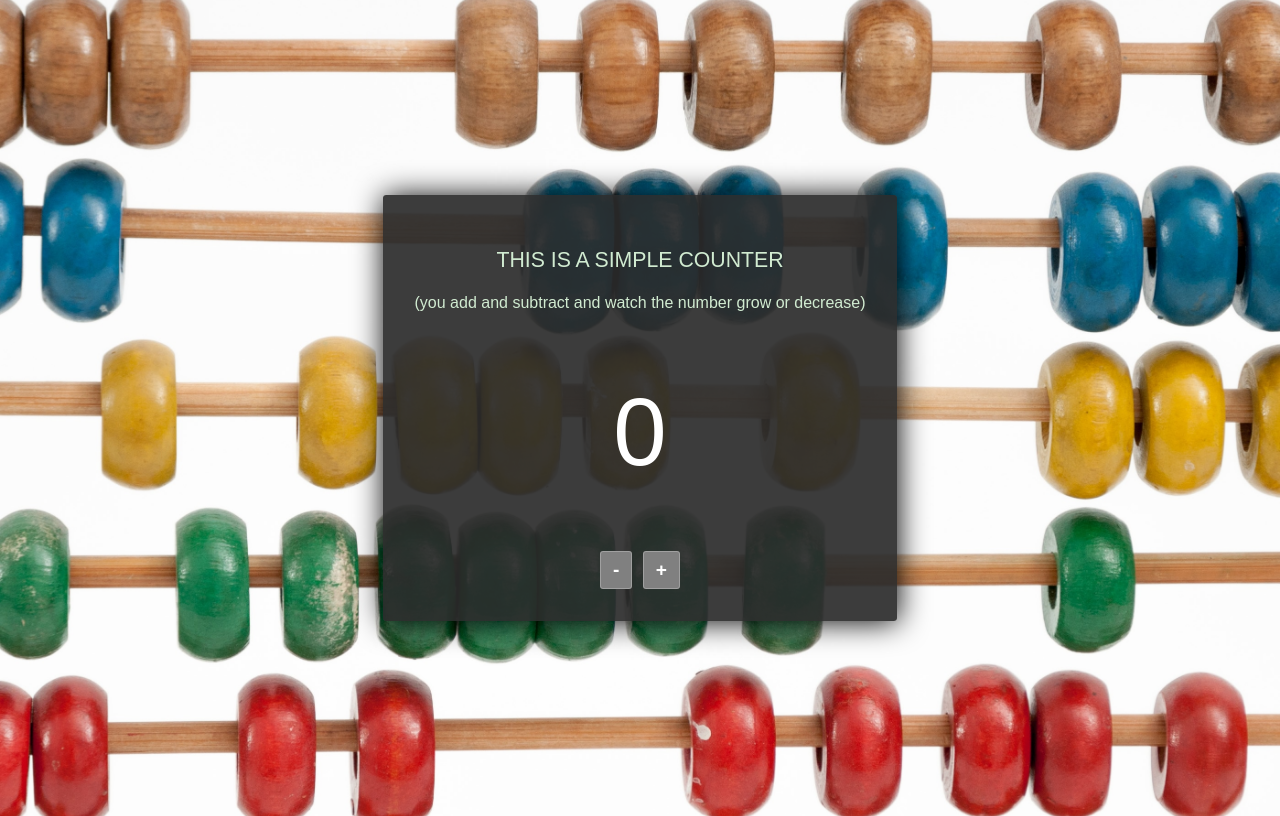
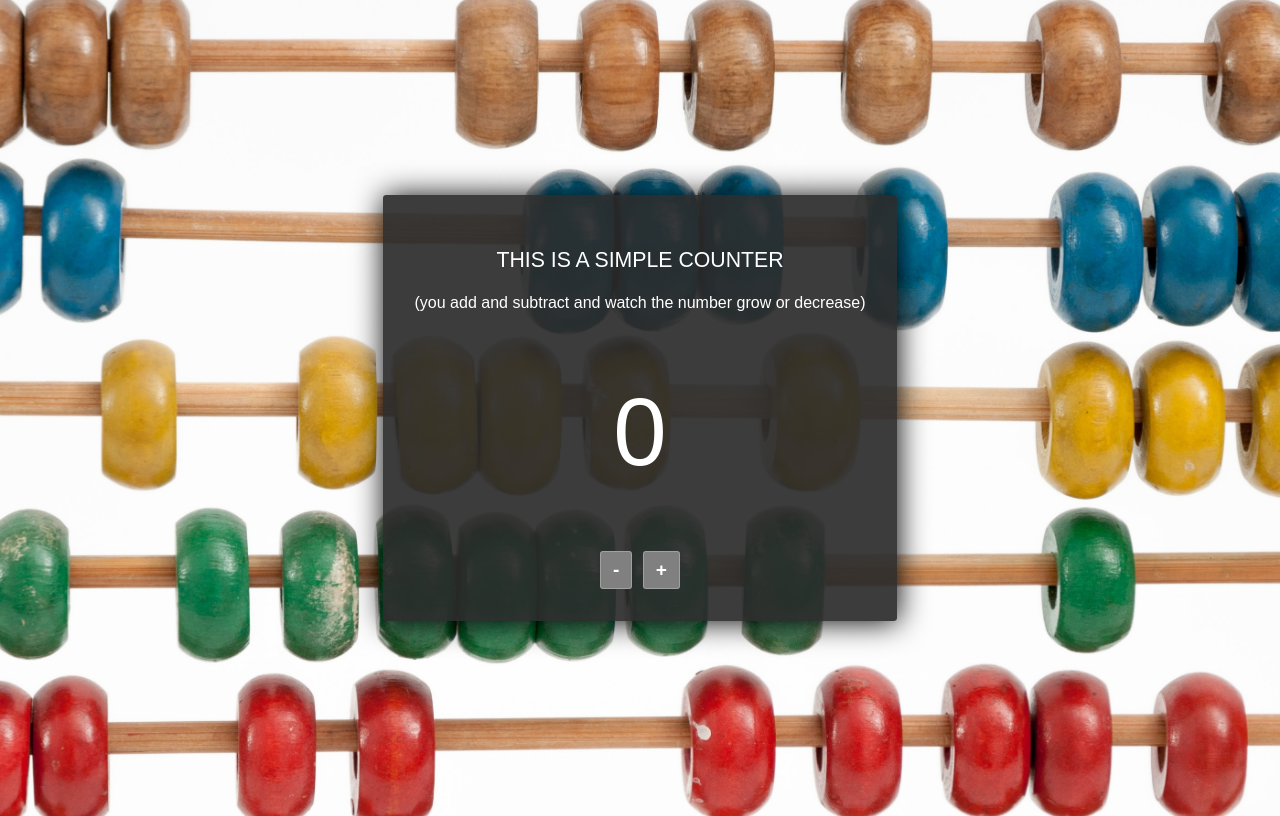
Before and after one commit to mrivasperez/counter, a plain HTML site: page index.html in a window 1280 px wide. Drawn offline with Linux system fonts and the light colour scheme.

Commit message:
Update main.css
fixed css making all paragraph elements green.

```diff
--- a/main.css
+++ b/main.css
@@ -47,6 +47,3 @@ h1.counter {
     font-size: 6rem;
     font-weight: 100;
 }
-p{
-    color:  #d1ebd1;
-}
```
